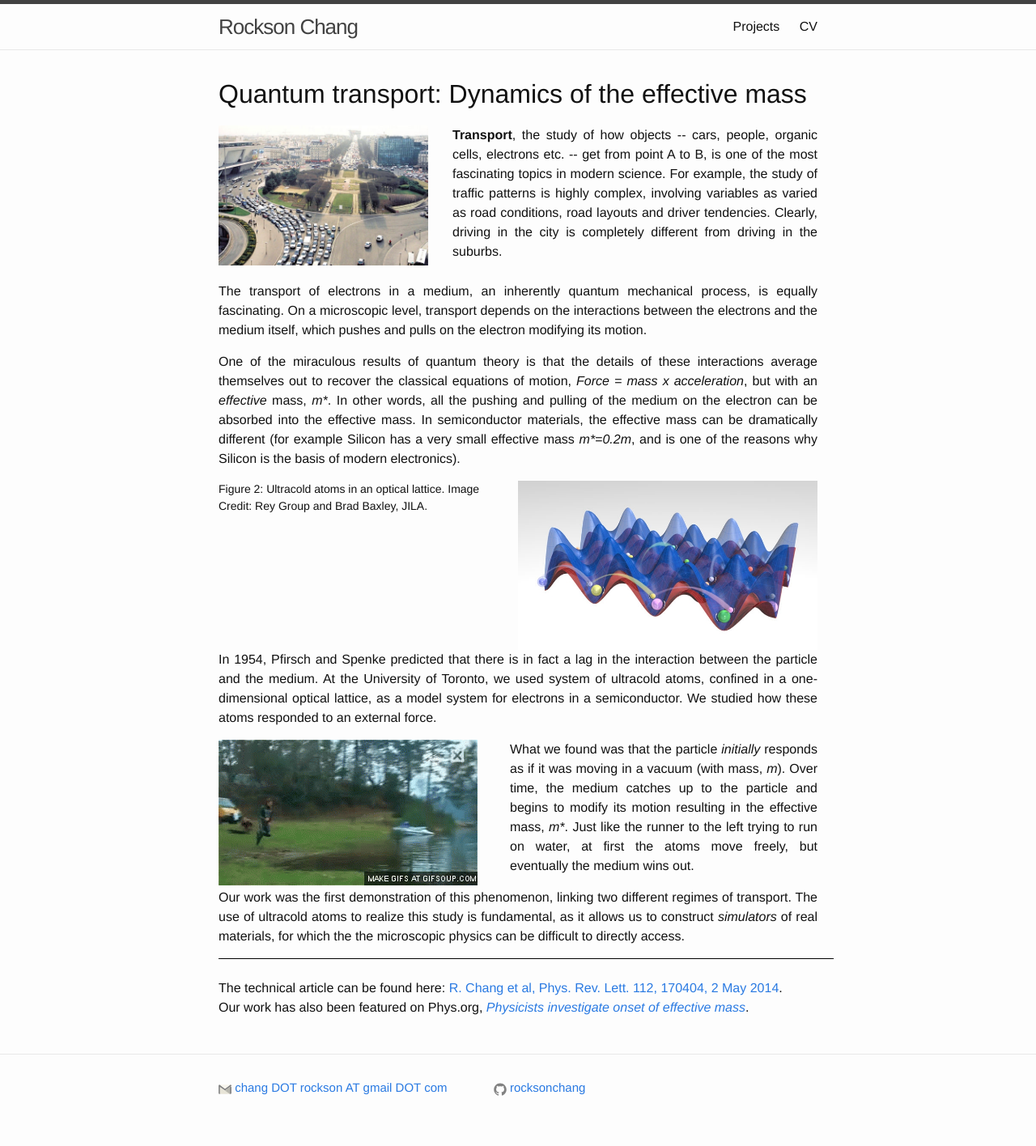
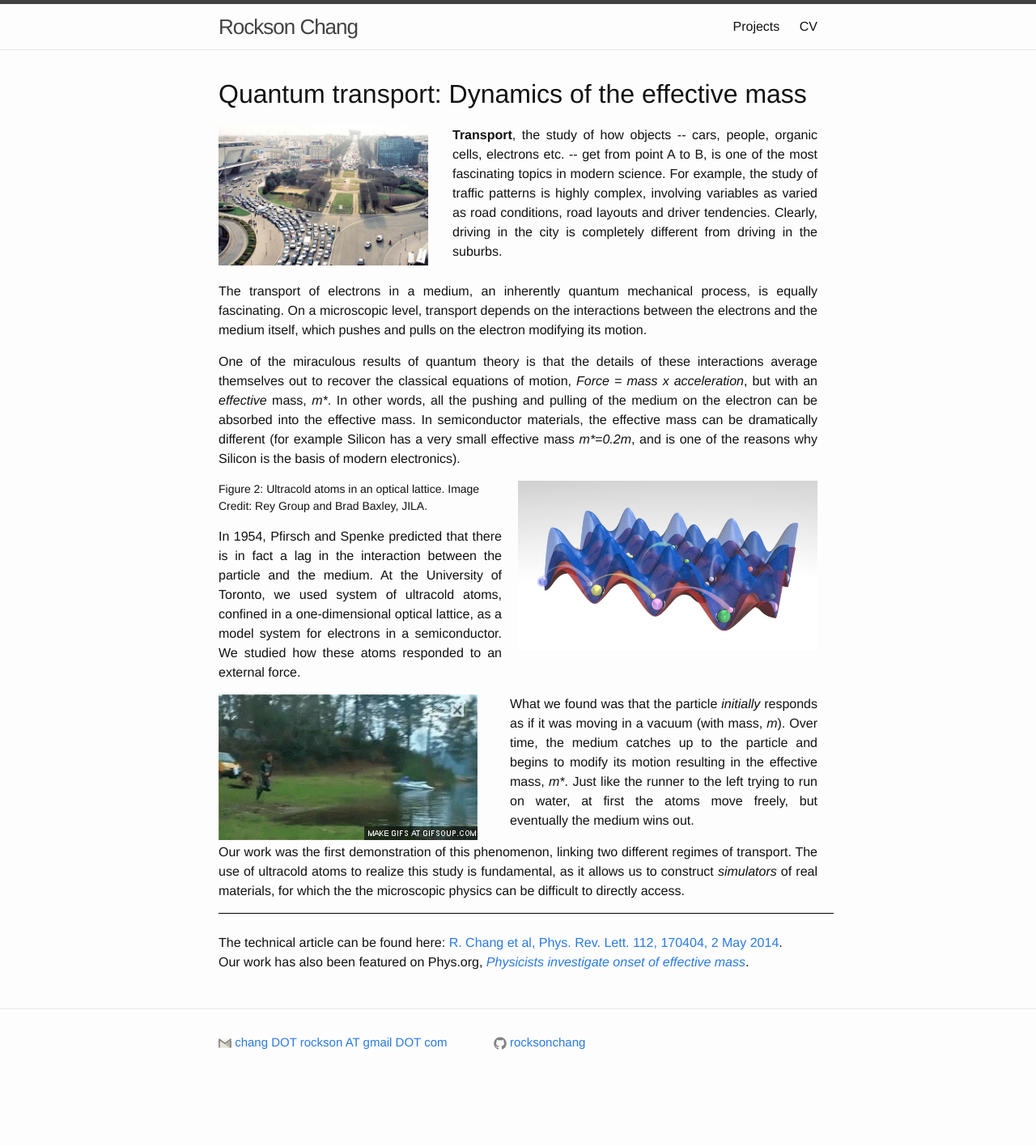
Before and after one commit to rocksonchang/rocksonchang.github.io, a Jekyll site: the page built from projects/effective-mass.html, in a window 1280 px wide. Shown: the whole page at 81% size. Built offline with Jekyll 4.4.1, drawn with Linux system fonts in a browser that asks for light colours; after the commit the page ends 1359 px from its top, so only the background shows below that.

Commit message:
A bit more

```diff
--- a/projects/effective-mass.html
+++ b/projects/effective-mass.html
@@ -25,11 +25,11 @@ title: Quantum transport
 		<figcaption>Figure 2: Ultracold atoms in an optical lattice.  Image Credit: Rey Group and Brad Baxley, JILA.</figcaption>
 	</figure>
 
-	<div style="clear:both;"></div>
 	<p align="justify">
 	In 1954, Pfirsch and Spenke predicted that there is in fact a lag in the interaction between the particle and the medium. At the University of Toronto, we used system of ultracold atoms, confined in a one-dimensional optical lattice, as a model system for electrons in a semiconductor.  We studied how these atoms responded to an external force.
 	</p>
 
+	<div style="clear:both;"></div>
 	<img src="../assets/running-on-water-320x180.gif" class="left" border="0" style="float: left; padding: 0 40px 0 0; width:320px;height:180px;" />
 	<p align="justify">
 	What we found was that the particle <i>initially</i> responds as if it was moving in a vacuum (with mass, <i>m</i>).  Over time, the medium catches up to the particle and begins to modify its motion resulting in the effective mass, <i>m*</i>.  Just like the runner to the left trying to run on water, at first the atoms move freely, but eventually the medium wins out.
```
